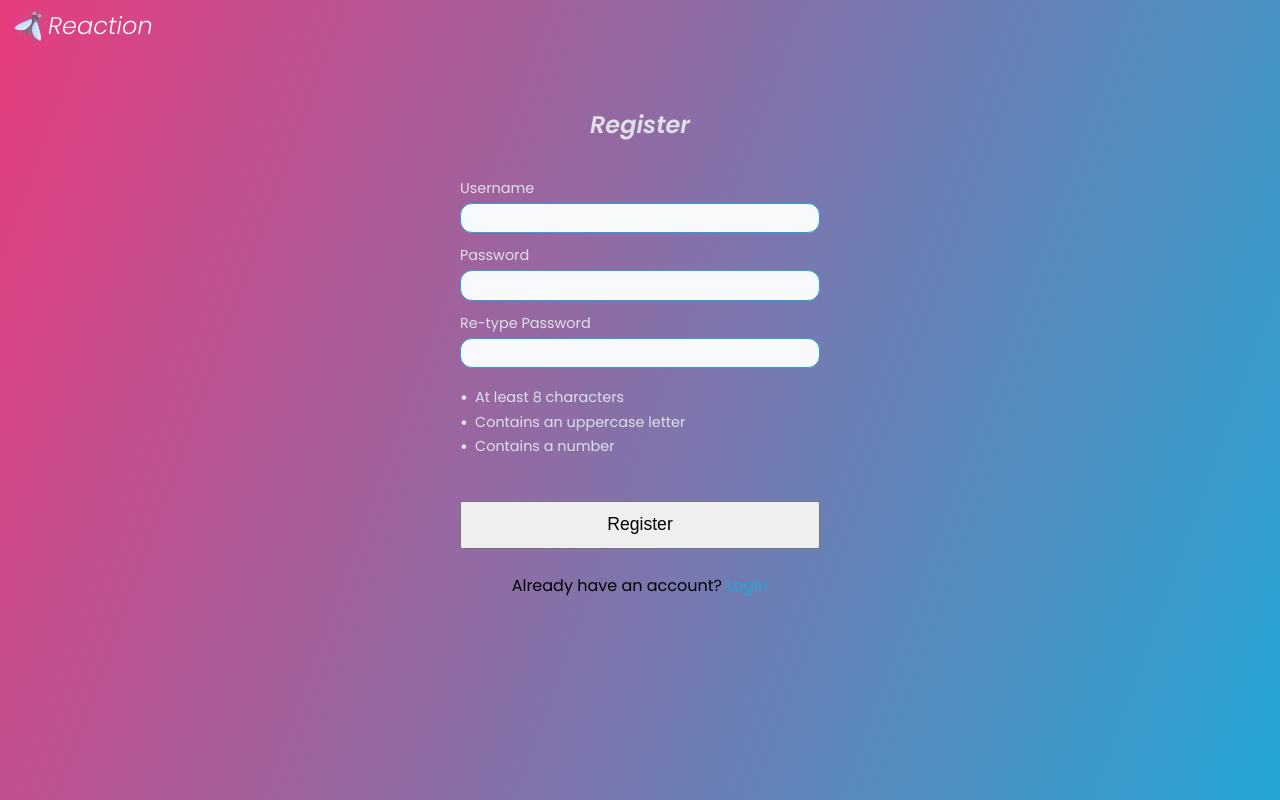
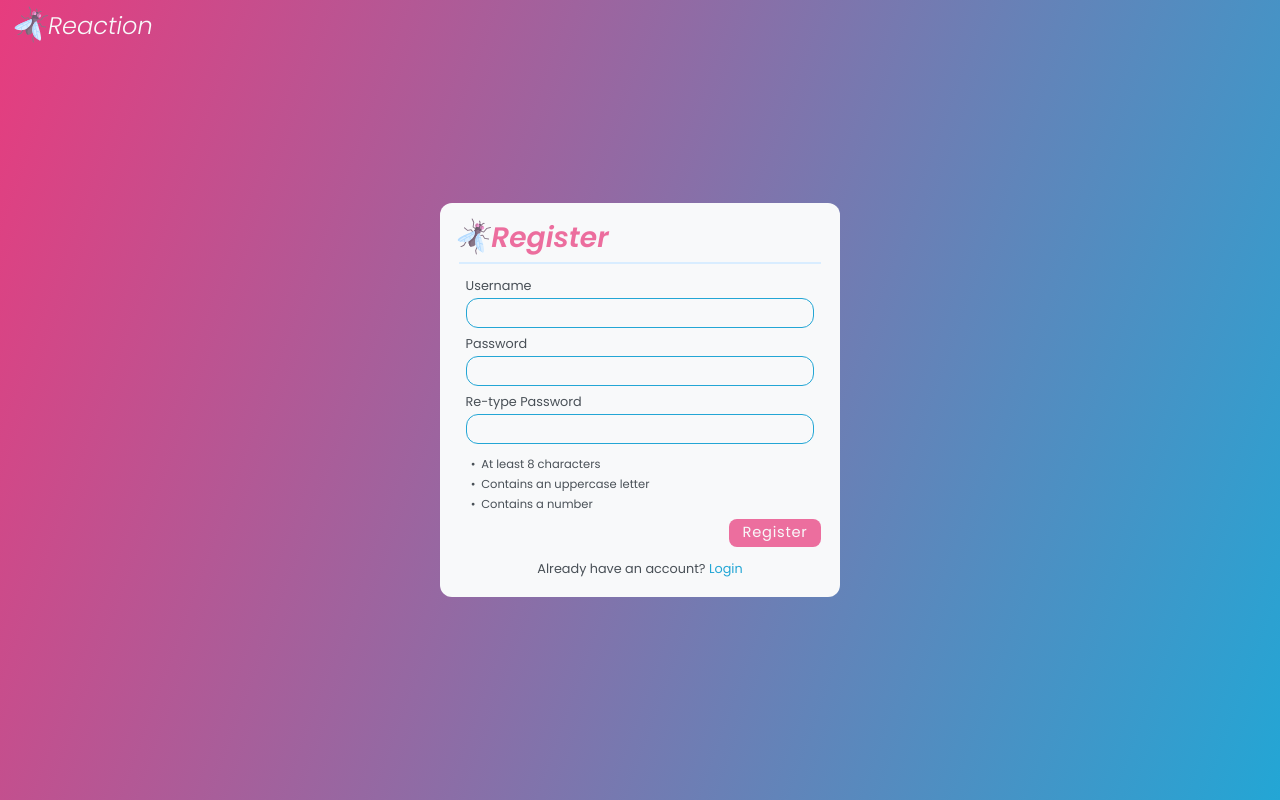
Before and after one commit to michaelgreenl/reaction-client, a Vue app: page /register in a window 1280 px wide. Built offline with nearby package versions, Linux system fonts and the light colour scheme; no server answers.

Commit message:
feat: added styles for register page

```diff
--- a/src/views/RegisterView.vue
+++ b/src/views/RegisterView.vue
@@ -1,8 +1,9 @@
 <script setup>
 import { ref, computed } from 'vue';
 import { useRouter } from 'vue-router';
-import { useAuthStore } from '../stores/authStore';
-import Loader from '../components/Loader.vue';
+import { useAuthStore } from '@/stores/authStore';
+import Button from '@/components/Button.vue';
+import LogoSVG from '@/components/Icons/LogoSVG.vue';
 
 const authStore = useAuthStore();
 const router = useRouter();
@@ -55,7 +56,12 @@ const handleRegister = async () => {
 <template>
     <div class="auth-container">
         <form @submit.prevent="handleRegister" class="auth-form">
+            <div class="auth-header">
+                <LogoSVG />
                 <h2>Register</h2>
+            </div>
+            <hr />
+            <div class="form-groups">
                 <div class="form-group">
                     <label for="username">Username</label>
                     <input id="username" v-model="username" type="text" required :disabled="isLoading" />
@@ -68,15 +74,15 @@ const handleRegister = async () => {
                             v-model="password"
                             :type="showPassword ? 'text' : 'password'"
                             required
+                            :disabled="isLoading"
                             @focus="passwordHideButton = true"
                             @blur="passwordHideButton = false"
-                        :disabled="isLoading"
                         />
                         <button
                             v-if="passwordHideButton"
                             type="button"
+                            class="toggle-password"
                             @click="showPassword = !showPassword"
-                        class="toggle-password"
                             @mousedown.prevent
                         >
                             {{ showPassword ? 'Hide' : 'Show' }}
@@ -91,19 +97,20 @@ const handleRegister = async () => {
                             v-model="retypePassword"
                             :type="showPassword ? 'text' : 'password'"
                             required
+                            :disabled="isLoading"
                             @focus="rePasswordHideButton = true"
                             @blur="rePasswordHideButton = false"
-                        :disabled="isLoading"
                         />
                         <button
                             v-if="rePasswordHideButton"
                             type="button"
+                            class="toggle-password"
                             @click="showPassword = !showPassword"
                             @mousedown.prevent
-                        class="toggle-password"
                         >
                             {{ showPassword ? 'Hide' : 'Show' }}
                         </button>
+                    </div>
                 </div>
             </div>
             <ul class="password-requirements">
@@ -125,12 +132,8 @@ const handleRegister = async () => {
                     Contains a number
                 </li>
             </ul>
-            {{ isLoading.value }}
 
-            <button type="submit" :disabled="isLoading">
-                <Loader v-if="isLoading" />
-                <span v-else> Register </span>
-            </button>
+            <Button type="submit" text="Register" preset="secondary" :isLoading="isLoading" :disabled="isLoading" />
             <p v-if="errorMessage" class="error-message">{{ errorMessage }}</p>
             <p class="form-link">Already have an account? <router-link to="/login">Login</router-link></p>
         </form>
@@ -139,26 +142,54 @@ const handleRegister = async () => {
 
 <style lang="scss" scoped>
 .auth-container {
+    font-size: 0.8em;
+    height: 100%;
     display: flex;
     justify-content: center;
     align-items: center;
-    padding: $size-4;
-}
+    padding: 0 $size-4 $size-12;
 
     .auth-form {
-    padding: $size-5;
+        padding: $size-4 $size-6 $size-2;
         border-radius: $border-radius-xl;
         width: 100%;
         max-width: 400px;
         display: flex;
         flex-direction: column;
-    gap: $size-3;
+        gap: $size-1;
+        background: $color-bg-secondary;
+        border-radius: $border-radius-md;
+
+        .auth-header {
+            align-self: flex-start;
+            display: flex;
+            align-items: center;
+            justify-content: center;
+
+            svg {
+                height: $size-9;
+                width: $size-9;
+            }
 
             h2 {
-        text-align: center;
-        color: $color-text-primary-light;
-        margin-bottom: $size-4;
+                font-size: 2.2em;
+                color: $color-accent;
+                margin: 0;
             }
+        }
+
+        hr {
+            border: 0;
+            height: 2px;
+            background-color: $color-primary-light;
+            margin: 0 0 $size-2;
+        }
+
+        .form-groups {
+            display: flex;
+            flex-direction: column;
+            gap: $size-2;
+            padding: $size-1 $size-2;
 
             .form-group {
                 display: flex;
@@ -166,12 +197,12 @@ const handleRegister = async () => {
                 gap: $size-1;
 
                 label {
-            color: $color-text-primary-light;
-            font-size: 0.9rem;
+                    color: $color-text-secondary-dark;
                 }
 
                 input {
                     padding: $size-2;
+                    outline: 1px solid transparent;
                     border: 1px solid $color-primary;
                     border-radius: $border-radius-md;
                     background-color: $color-bg-secondary;
@@ -179,8 +210,9 @@ const handleRegister = async () => {
                     width: 100%;
 
                     &:focus {
-                outline: none;
+                        outline: 1px solid $color-accent;
                         border-color: $color-accent;
+                    }
                 }
             }
         }
@@ -195,28 +227,27 @@ const handleRegister = async () => {
             }
 
             .toggle-password {
+                font-size: 0.8em;
                 position: absolute;
-            right: 10px;
+                right: 8px;
                 top: 50%;
                 transform: translateY(-50%);
                 background: none;
                 border: none;
-            color: $color-text-primary-light;
-            cursor: pointer;
-            font-size: 0.8rem;
+                color: $color-accent-light;
 
                 &:hover {
-                color: $color-text-secondary-dark;
+                    color: $color-accent;
                 }
             }
         }
 
         .password-requirements {
             list-style: none;
-        padding: 0;
-        margin-top: $size-2;
-        font-size: 0.9rem;
-        color: $color-text-primary-light;
+            padding: 0 1em;
+            font-size: 0.9em;
+            margin: $size-2 0 0;
+            color: $color-text-secondary-dark;
 
             li {
                 display: flex;
@@ -225,7 +256,6 @@ const handleRegister = async () => {
                 margin-bottom: $size-1;
 
                 .icon {
-                font-size: 1.2rem;
                     line-height: 1;
                 }
 
@@ -240,16 +270,7 @@ const handleRegister = async () => {
         }
 
         button[type='submit'] {
-        width: 100%;
-        padding: $size-2;
-        margin-top: $size-3;
-        font-size: 1.1rem;
-        min-height: 48px;
-
-        &:disabled {
-            opacity: 0.7;
-            cursor: not-allowed;
-        }
+            align-self: flex-end;
         }
 
         .error-message {
@@ -261,6 +282,7 @@ const handleRegister = async () => {
         .form-link {
             text-align: center;
             margin-top: $size-3;
+            color: $color-text-secondary-dark;
 
             a {
                 color: $color-primary;
@@ -271,4 +293,5 @@ const handleRegister = async () => {
             }
         }
     }
+}
 </style>
```
Lines whose indentation alone changed are shown as unchanged.
